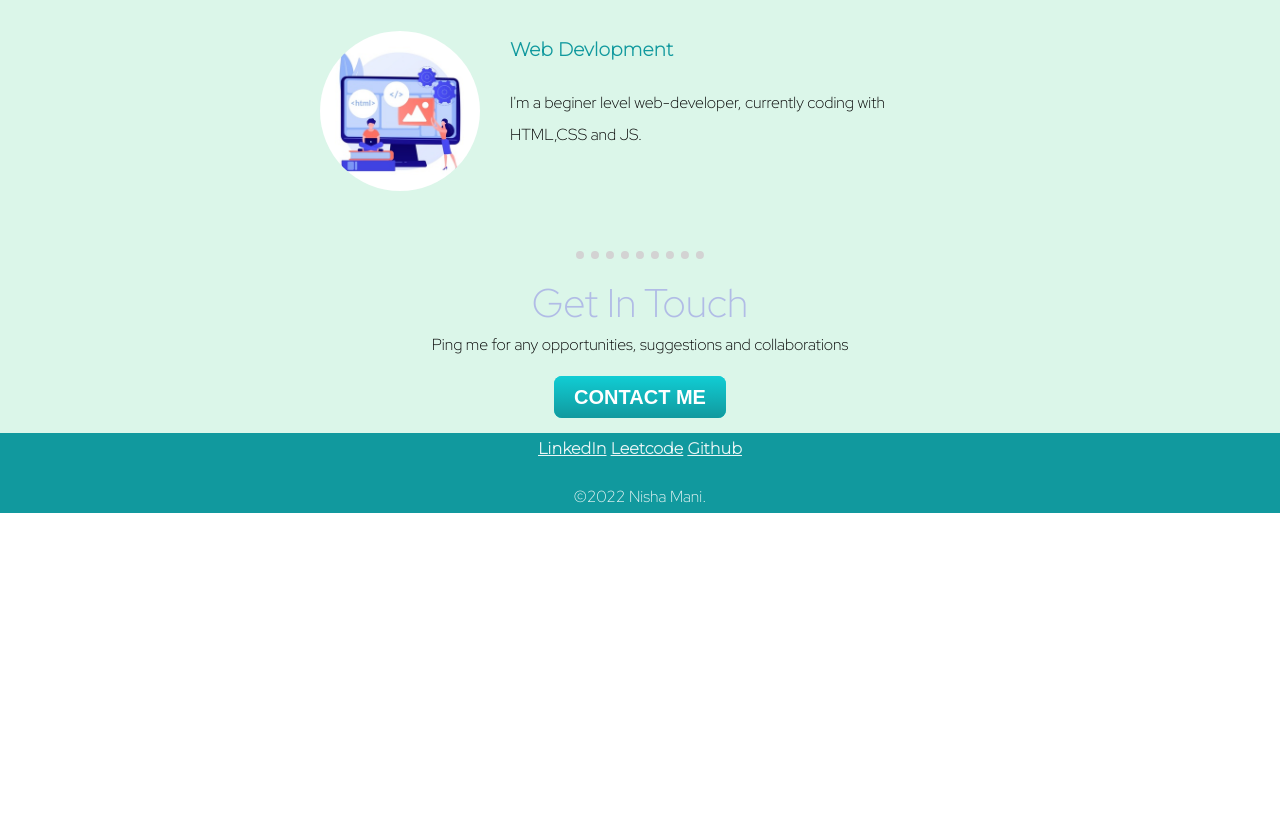
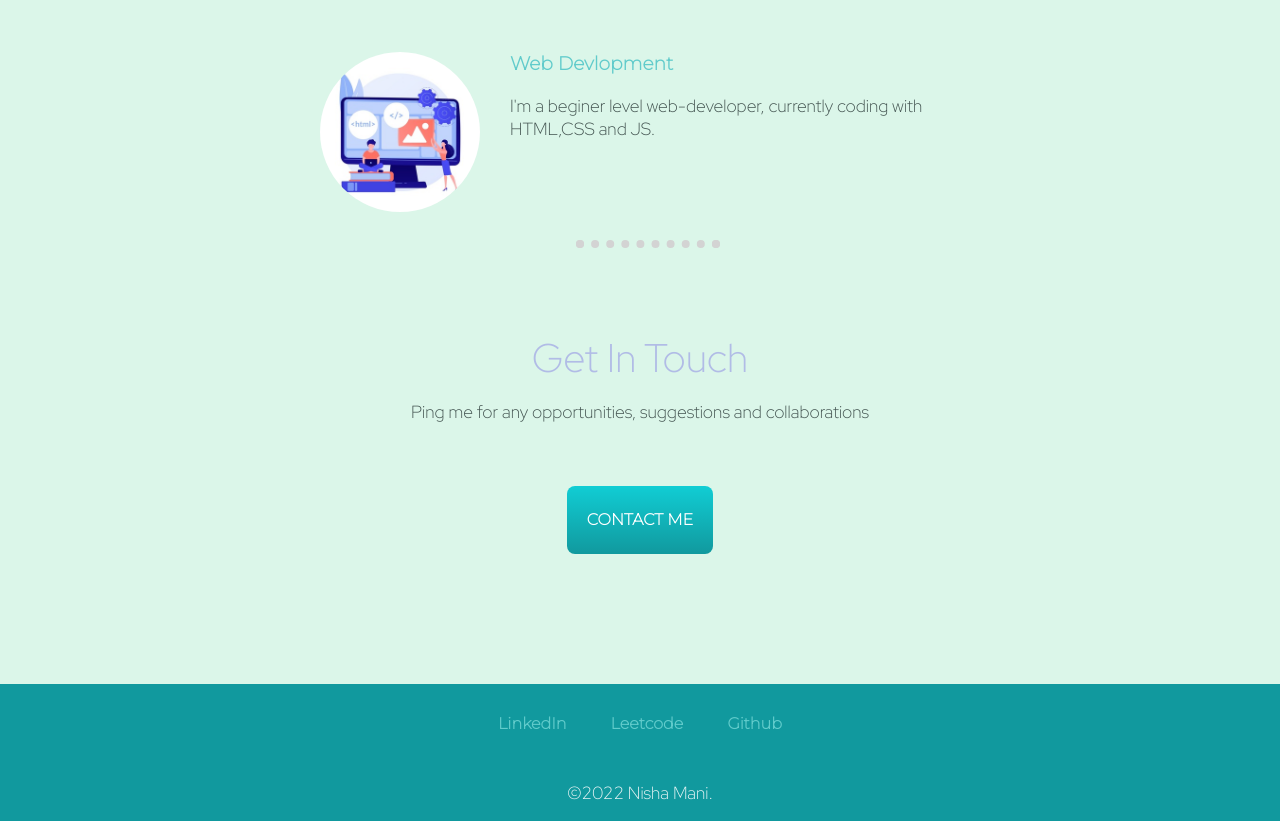
Before and after one commit to Nisha-Mani/CSS-PortfolioSite, a plain HTML site: page index.html in a window 1280 px wide. Shown: the part 1999-2820 px from the top of the page. Before the commit the page ends 2528 px from the top, so only its background shows below. Drawn offline with Linux system fonts and the light colour scheme.

Commit message:
updated styles.css

```diff
--- a/css/styles.css
+++ b/css/styles.css
@@ -31,19 +31,19 @@
 }
 
 hr {
-  border-color: lightgrey;
-  border-style: dotted none none;
-  border-width: 8px;
+  border:dotted lightgrey 8px;
+  border-bottom: none;
   background-color: #DBF6E9;
-  height: 0%;
   width: 10%;
-  align-content: center;
-  line-height: 5;
+  margin: auto;
+  margin-left:45% !important;
+  margin-right:45% !important;
 }
 
 body {
   margin: 0;
   text-align: center;
+  background-color: #DBF6E9;
 }
 
 h1 {
@@ -65,19 +65,31 @@ h2 {
   line-height: 0.5;
 }
 
+h3 {
+  color: #61cbcb;
+}
 p{
   font-family: 'Red Hat Display', sans-serif;
   font-weight: normal;
+  font-size: 1.1rem;
+  color: #40514E;
+}
+a {
+  color: #61cbcb;
+  display: inline-block;
+  margin: 30px 20px ;
+  text-decoration: none;
 }
 
-h3 {
-  color: #11999E;
-}
-
-a {
+a:hover{
   color: #EAF6F6;
 }
 
+.contact-me{
+  margin: 100px 0;
+  line-height: 3;
+  font-size: 1.1rem;
+}
 .skill-row {
   width: 50%;
   margin: 100px auto;
@@ -113,11 +125,13 @@ a {
   background-color: #DBF6E9;
   font-family: 'Montserrat', sans-serif;
   font-weight: bold;
-  line-height: 2;
+  margin: 100px 0;
 }
 
 .bottomContainer {
   background-color: #11999E;
+  position: absolute;
+  width: 100%;
 }
 
 .btn {
@@ -130,9 +144,9 @@ a {
   -webkit-border-radius: 8;
   -moz-border-radius: 8;
   border-radius: 8px;
-  font-family: Arial;
+  font-family: 'Montserrat', sans-serif;
   color: #ffffff;
-  font-size: 20px;
+  font-size: 1rem;
   padding: 10px 20px 10px 20px;
   text-decoration: none;
 }
```
